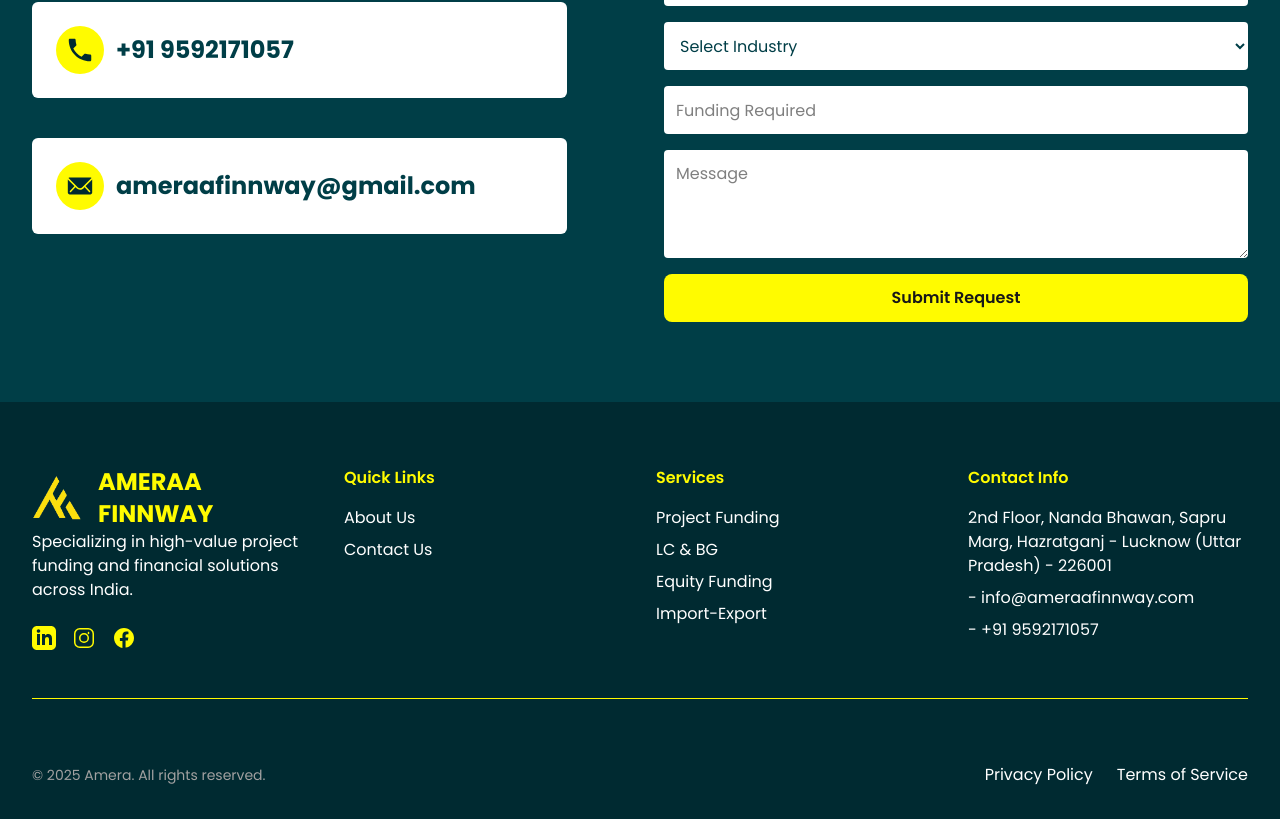
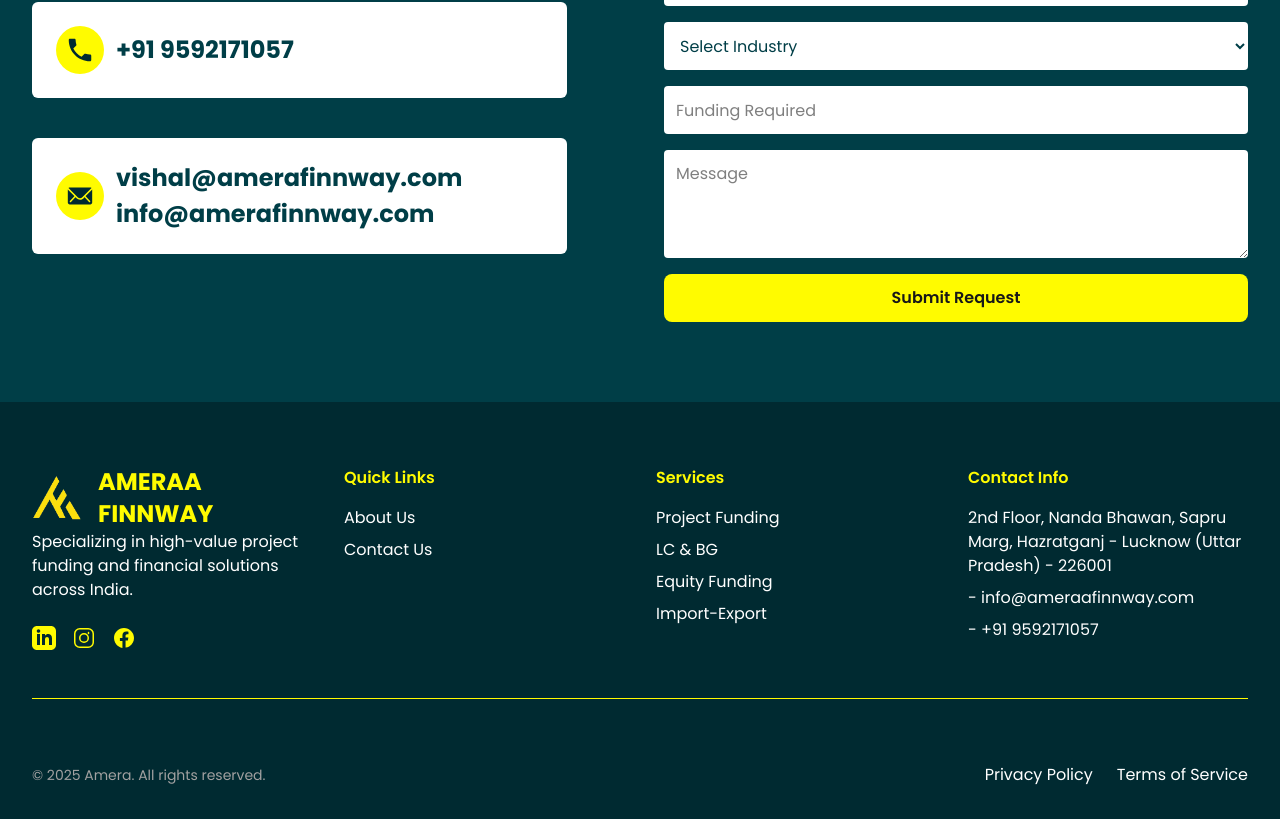
Before and after one commit to Arin7712/ameraa_website, a Next.js app: page / in a window 1280 px wide. Shown: the part 4182-5001 px from the top of the page. Built offline with nearby package versions, Linux system fonts and the light colour scheme.

Commit message:
changed mail
Signed-off-by: Yash Goyal <yashgoyalambk@gmail.com>

```diff
--- a/src/app/Sections/Contact.jsx
+++ b/src/app/Sections/Contact.jsx
@@ -81,7 +81,11 @@ const Contact = () => {
 
             <div className="bg-white rounded-md w-11/12 flex items-center gap-3 mt-10 max-sm:mt-4 p-6 max-sm:p-2">
               <p className="bg-[#FFFB00] rounded-full w-12 h-12 max-sm:w-8 max-sm:h-8 flex items-center justify-center"><IoIosMail className="text-3xl max-sm:text-lg text-[#002a31]" /></p>
-              <p className="font-bold text-[#003E47] text-2xl max-sm:text-base">ameraafinnway@gmail.com</p>
+              <div className="flex flex-col">
+              <p className="font-bold text-[#003E47] text-2xl max-sm:text-base mb-1">vishal@amerafinnway.com</p>
+              <p className="font-bold text-[#003E47] text-2xl max-sm:text-base">info@amerafinnway.com</p>
+
+              </div>
             </div>
             <div></div>
           </div>
```
